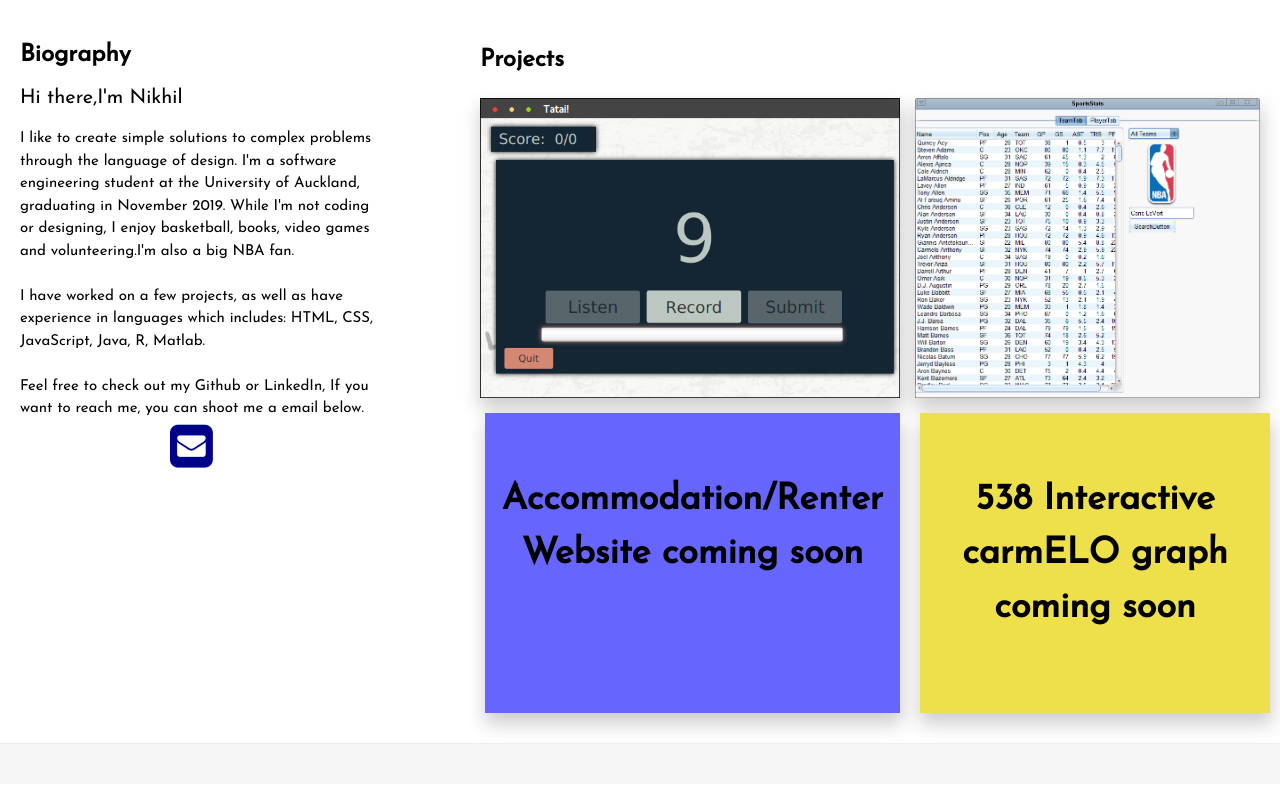
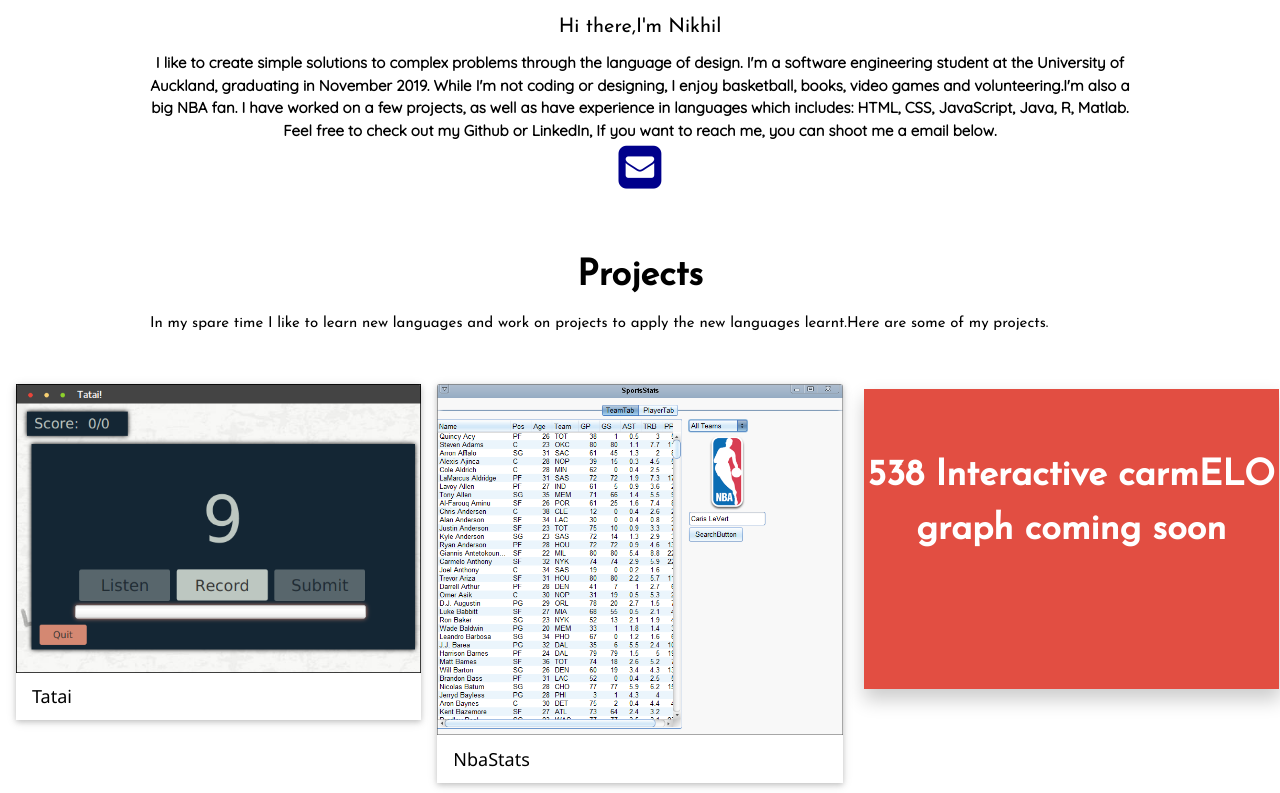
Before and after one commit to Nikhil-Dreddy/Nikhil-Dreddy.github.io, a plain HTML site: page index.html in a window 1280 px wide. Shown: the part 607-1400 px from the top of the page. Drawn offline with nearby package versions, Linux system fonts and the light colour scheme.

Commit message:
Complelty revmapped the whole design of the main page to make it much cleaner

```diff
--- a/index.html
+++ b/index.html
@@ -48,75 +48,62 @@
 
         <div class="Padding" id="padding">
             <h1 class="aboutme" id="aboutme"> About Me</h1>
-            <div class ="bio">
-                <h3>Biography</h3>
-                <div class="content">
+            <div class ="w3-center">
+
+                <div class="w3-center w3-content">
+                    <p>
                     <h4>Hi there,I'm Nikhil</h4>
-                    <p>
                     I like to create simple solutions to complex problems through the language of design.
                     I'm a software engineering student at the University of Auckland, graduating in November 2019. While I'm not coding or designing, I enjoy basketball, books, video games and volunteering.I'm also a big NBA fan.
-                        <br> <br>
+
                     I have worked on a few projects, as well as have experience in languages which includes: HTML, CSS, JavaScript, Java, R, Matlab.
-                        <br>  <br>
+                    <br>
                     Feel free to check out my Github or LinkedIn, If you want to reach me, you can shoot me a email below.
                     <br>
-                        <a href="mailto:nikhilreddy24@hotmail.com"><i class="fa fa-envelope-square" id="email"></i></a>
+                    <a href="mailto:nikhilreddy24@hotmail.com"><i class="fa fa-envelope-square" id="email" class="w3-center"></i></a>
                     </p>
             </div>
         </div>
 
-            <table cellspacing="0" cellpadding = "5" id="desktop" >
-                <tr>
-                    <td> <h3> Projects</h3> </td>
-                </tr>
-                <tr>
-                    <td >
-                        <a href="tatai.html"><img src="./res/main/tatai.png" ></a>
-                    </td>
-                    <td>
-                        <a href="nba.html"><img src="./res/main/nba.PNG" ></a>
-                    </td>
-                </tr>
-                <tr>
-                    <td>
-                        <div class="foo lightblue"><h1> Accommodation/Renter Website coming soon </h1 ></div>
-                    </td>
-                    <td>  <div class="foo "><h1> 538 Interactive carmELO graph coming soon</h1 ></div>
-                    </td>
-                </tr>
-
-
-            </table>
-
+        <div class="w3-container w3-padding-32 ">
+            <h1 class="w3-center"> Projects</h1>
+            <p class="w3-content"> In my spare time I like to learn new languages and work on projects to apply the new languages learnt.Here are some of my projects.</p>
         </div>
 
-        <table cellspacing="0" cellpadding = "5" id="mobileview" >
-            <tr>
-                <td> <h3> Projects</h3> </td>
-            </tr>
-            <tr>
-                <td >
-                    <a href="tatai.html"><img src="./res/main/tatai.png" ></a>
-                </td>
-                <td>
-                    <a href="nba.html"><img src="./res/main/nba.PNG" ></a>
-                </td>
-            </tr>
-            <tr>
-                <td>
-                    <div class="foo lightblue"><h1> Accommodation/Renter Website coming soon </h1 ></div>
-                </td>
-                <td>  <div class="foo "><h1> 538 Interactive carmELO graph coming soon</h1 ></div>
-                </td>
-            </tr>
+        <div class="w3-row-padding w3-margin-top">
+            <div class="w3-third">
+                <div class="w3-card">
+                  <a href="tatai.html" class="w3-hover-opacity"><img src="./res/main/tatai.png" style="width:100%">
+                    </a>
+                    <div class="w3-container">
+                        <h5>Tatai</h5>
+                    </div>
+                </div>
+            </div>
 
-
-        </table>
+            <div class="w3-third">
+                <div class="w3-card">
+                    <a href="nba.html"><img src="./res/main/nba.PNG" style="width:100%" class="w3-hover-opacity"></a>
+                    <div class="w3-container">
+                        <h5>NbaStats</h5>
+                    </div>
+                </div>
+            </div>
+            <div class="w3-third">
+                <div class="w3-card">
+                    <div class="foo light blue" >
+                        <h1>538 Interactive carmELO graph coming soon
+                        </h1>
+                    </div>
+                </div>
+            </div>
+        </div>
         <div class="contactme" id="contactme">
             <hr>
             <h2 style="text-align:  center"> Contact </h2>
             <pre> Email: <a href="mailto:nikhilreddy24@hotmail.com" style="text-decoration:underline; color:blue">nikhilreddy24@hotmail.com</a>                                                                           MoblieNo: 021 037 4455                                                                                                       <a href="https://www.linkedin.com/in/nikhil-donthireddy-05405a42/" style="text-decoration:underline; color:blue">LinkedIn</a> </pre>
         </div>
+
 
         <div class="contactme" id="mobliecontactme">
             <hr>
@@ -126,8 +113,6 @@
 
 
         <script src="./res/lightbox2-master/dist/js/lightbox-plus-jquery.min.js"></script>
-    </body>
-    <script src="./res/lightbox2-master/dist/js/lightbox-plus-jquery.min.js"></script>
 
 
     </body>
--- a/stylesheets/style.css
+++ b/stylesheets/style.css
@@ -169,8 +169,8 @@ img.resize {
 
 #email {
     text-align: center;
-    margin-left:150px;
-    margin-right: 0;
+    margin-right: 0px;
+     margin-left: 0px;
     font-size:50px;
     color:darkblue;
 }
@@ -215,7 +215,9 @@ table tr td img:hover{
     width: 350px;
     height: 300px;
     margin: 5px;
-    background: #EEE04A;
+    background: #E24E42;
+    color:white;
+    width: 415px;
     box-shadow: 1px 10px 18px 1px rgba(0,0,0,0.2);
 }
 
@@ -256,8 +258,8 @@ table tr td img:hover{
 }
 
 .Padding .bio {
-    float:left;
-    max-width: 375px;
+
+
     padding-top: 20px;
     padding-left: 20px;
 }
```
Lines whose indentation alone changed are shown as unchanged.
